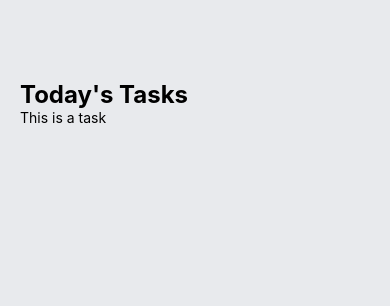
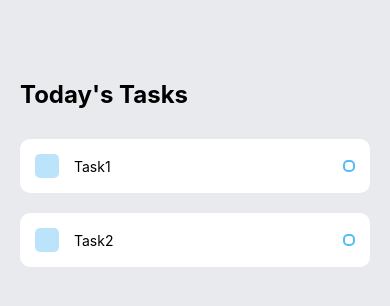
Before and after one commit to JayHansea/Tudoo, a React Native app: screen / in a window 390 px wide. Shown: the top 306 px of the page. Built offline with nearby package versions, Linux system fonts and the light colour scheme.

Commit message:
passed in props and styled the components

```diff
--- a/App.js
+++ b/App.js
@@ -10,7 +10,8 @@
         <Text style={styles.sectionTitle}>Today's Tasks</Text>
         <View style={styles.items}>
           {/* This is where the tasks will go! */}
-          <Task />
+          <Task  text={"Task1"}/>
+          <Task  text={"Task2"}/>
         </View>
       </View>
     </View>
@@ -30,5 +31,7 @@
     fontSize: 24,
     fontWeight: "bold",
   },
-  items: {},
+  items: {
+    marginTop: 30,
+  },
 });
--- a/components/Task.js
+++ b/components/Task.js
@@ -1,16 +1,51 @@
 import React from "react";
-import { View, Text, StyleSheet } from "react-native";
+import { View, Text, StyleSheet, TouchableOpacity } from "react-native";
 
 const Task = (props) => {
     return (
-        <View>
-            <Text>This is a task</Text>
+        <View style={styles.item}>
+            <View style={styles.itemLeft}>
+                <TouchableOpacity style={styles.square}></TouchableOpacity>
+                <Text style={styles.itemText}>{props.text}</Text>
+            </View>
+            <View style={styles.circular}></View>
         </View>
     )
 }
 
 const styles = StyleSheet.create({
-
+    item: {
+        backgroundColor: '#fff',
+        padding: 15,
+        borderRadius: 10,
+        flexDirection: 'row',
+        alignItems: 'center',
+        justifyContent: 'space-between',
+        marginBottom: 20,
+    },
+    itemLeft: {
+        flexDirection: 'row',
+        alignItems: 'center',
+        flexWrap: 'wrap',
+    },
+    square: {
+        width: 24,
+        height: 24,
+        backgroundColor: '#55bcf6',
+        opacity: 0.4,
+        borderRadius: 5,
+        marginRight: 15,
+    },
+    itemText: {
+        maxWidth: '80%',
+    },
+    circular: {
+        width: 12,
+        height: 12,
+        borderColor: '#55bcf6',
+        borderWidth: 2,
+        borderRadius: 5,
+    },
 });
 
 export default Task;
```
